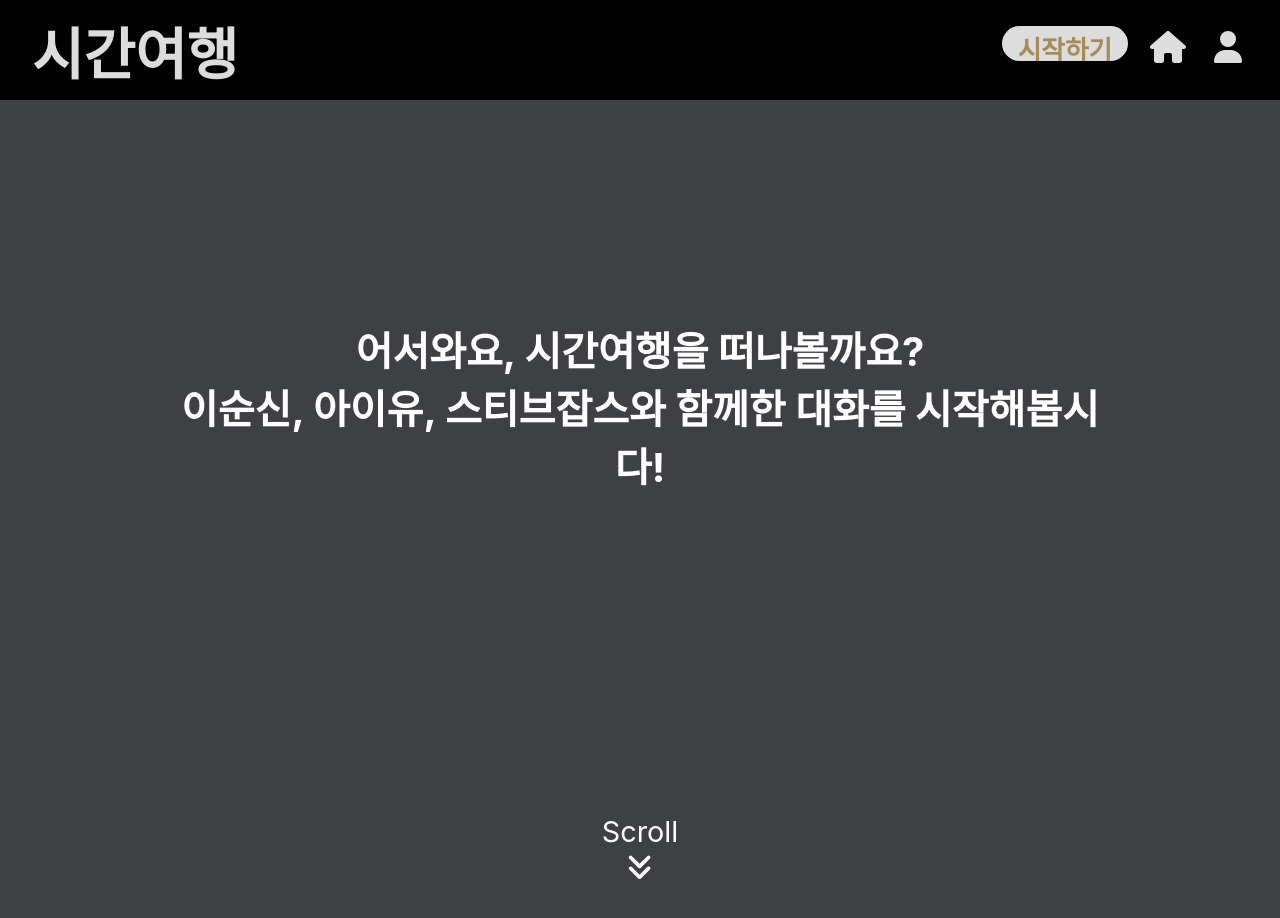
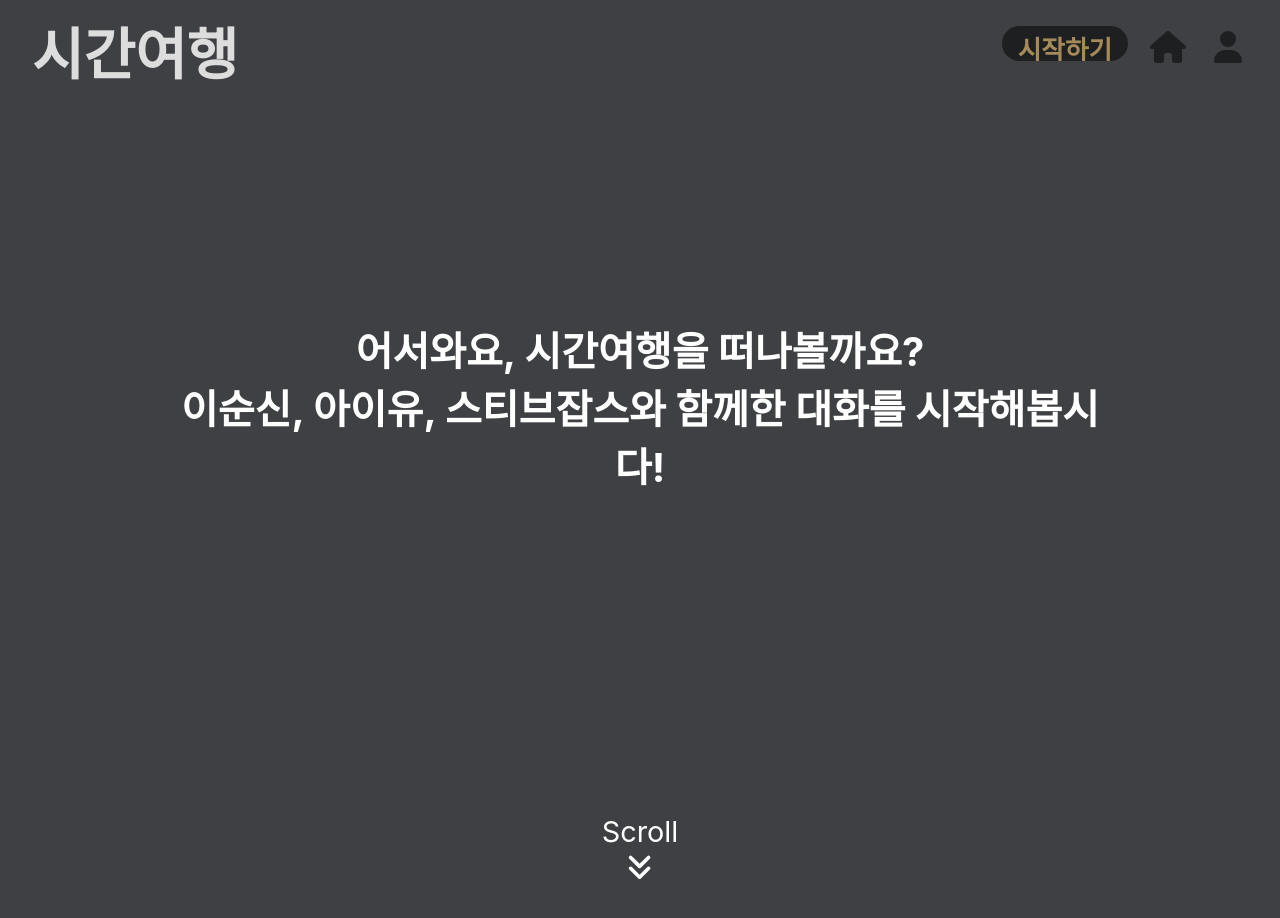
Before and after one commit to SoHotHackathon/timetraveler, a React (Create React App) app: page / in a window 1280 px wide. Shown: the top 918 px of the page. Built offline with nearby package versions, Linux system fonts and the light colour scheme.

Commit message:
edit MainPage (background image)

```diff
--- a/src/pages/Component/Header/Header.js
+++ b/src/pages/Component/Header/Header.js
@@ -8,6 +8,8 @@
 function Header() {
   const movePage = useNavigate();
   const location = useLocation();
+  const isStartPage = location.pathname==='/';
+  const isMainPage = location.pathname==='/MainPage';
   const navigateToMain = () => {
     movePage("/MainPage");
   };
@@ -15,24 +17,32 @@
     movePage("/");
   };
 
+  let bgColorClass = '';
+
+  if (isStartPage) {
+    bgColorClass = 'start';
+  } else if (isMainPage) {
+    bgColorClass = 'main';
+  }
+
   return (
-    <header>
+    <header className={`${bgColorClass}`}>
       <h1>시간여행</h1>
-      {(location.pathname!=='/MainPage') ? null : (
+      {!isMainPage ? null : (
         <div className='inputBox'>
           <button className='inputBtn'><FontAwesomeIcon icon={faMagnifyingGlass} /></button>
           <input className='inputField'/>
         </div>
       )}
       <div className='buttonGroup'>
-        {(location.pathname!=='/') ? null : (
-          <button className='start' onClick={navigateToMain}>시작하기</button>
+        {!isStartPage ? null : (
+          <button className='startBtn' onClick={navigateToMain}>시작하기</button>
         )}
-        {(location.pathname!=='/MainPage') ? null : (
+        {!isMainPage ? null : (
           <button className='iconBtn'><FontAwesomeIcon icon={faChartColumn} /></button>
         )}
-        <button className='iconBtn' onClick={navigateToHome}><FontAwesomeIcon icon={faHouse} /></button>
-        <button className='iconBtn'><FontAwesomeIcon icon={faUser} /></button>
+        <button className={`iconBtn ${bgColorClass}`} onClick={navigateToHome}><FontAwesomeIcon icon={faHouse} /></button>
+        <button className={`iconBtn ${bgColorClass}`}><FontAwesomeIcon icon={faUser} /></button>
       </div>
     </header>
   );
--- a/src/pages/Component/Header/Header.scss
+++ b/src/pages/Component/Header/Header.scss
@@ -45,10 +45,10 @@
         cursor: pointer;
     }
 
-    button.start {
+    .startBtn {
         font-size: 1.6rem;
         font-weight: bold;
-        background-color: #DDDDDD;
+        background-color: #1e1f21;
         color: #a68b5a;
         border-radius: 1.6rem;
         border: none;
@@ -58,7 +58,7 @@
         cursor: pointer;
     }
 
-    button.iconBtn {
+    .iconBtn {
         background-color: transparent;
         color: #DDDDDD;
         border: none;
@@ -67,4 +67,12 @@
         margin-top: 1rem;
         cursor: pointer;
     }
+
+    .iconBtn.start {
+        color: #1e1f21;
+    }
 }
+
+header.start {
+    background-color: transparent;
+}
```
